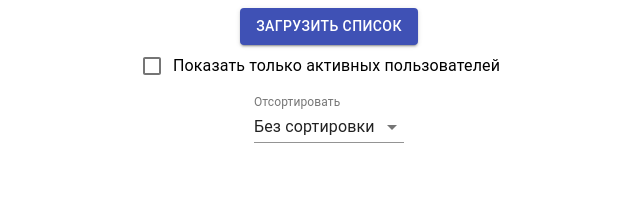
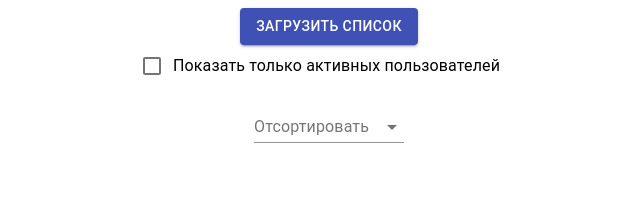
Before and after one commit to AndreiLeonov/react-user-list, a React (Create React App) app: page / in a window 1280 px wide. Shown: the top 201 px of the page, without its empty margins (311-951 px from the left). Built offline with nearby package versions, Linux system fonts and the light colour scheme.

Commit message:
data sort by created_at with Lodash

```diff
--- a/src/components/Users.jsx
+++ b/src/components/Users.jsx
@@ -54,21 +54,14 @@ export const Users = () => {
   }
 
   //this is for Select:
-  const [value, setValue] = React.useState(10);
+  //'' - по умолчанию (как с сервера)
+  //asc - по возрастанию
+  //desc - по убыванию
+  const [sortType, setSortType] = React.useState('');
   const [open, setOpen] = React.useState(false);
 
-  // const [isOrderAsc, setIsOrderAsc] = React.useState(true);
-  // if (value === 20) {
-  //   let order = isOrderAsc ? 'desc' : 'asc';
-  //   usersDataCopy = _.orderBy(usersDataCopy, ['created_at'], [order]);
-  //   setIsOrderAsc(!isOrderAsc);
-  // }
-//   const sortOrderHandler = () => {
-//     setData(OrderedPosts);
-// };
-
   const handleChange = (event) => {
-    setValue(event.target.value);
+    setSortType(event.target.value);
   };
 
   const handleClose = () => {
@@ -78,6 +71,12 @@ export const Users = () => {
   const handleOpen = () => {
     setOpen(true);
   };
+
+  if (sortType === 'asc') {
+    usersDataCopy = _.orderBy(usersDataCopy, ['created_at'], ['asc'])
+  } else if (sortType === 'desc') {
+    usersDataCopy = _.orderBy(usersDataCopy, ['created_at'], ['desc'])
+  }
 
   return (
     <div className={styles.commonStyle}>
@@ -115,12 +114,12 @@ export const Users = () => {
           open={open}
           onClose={handleClose}
           onOpen={handleOpen}
-          value={value}
+          value={sortType}
           onChange={handleChange}
         >
-          <MenuItem value={10}>Без сортировки</MenuItem>
-          <MenuItem value={20}>По возрастанию</MenuItem>
-          <MenuItem value={30}>По убыванию</MenuItem>
+          <MenuItem value={''}>Без сортировки</MenuItem>
+          <MenuItem value={'asc'}>По возрастанию</MenuItem>
+          <MenuItem value={'desc'}>По убыванию</MenuItem>
         </Select>
       </FormControl>
         <User usersData={usersDataCopy} />
```
